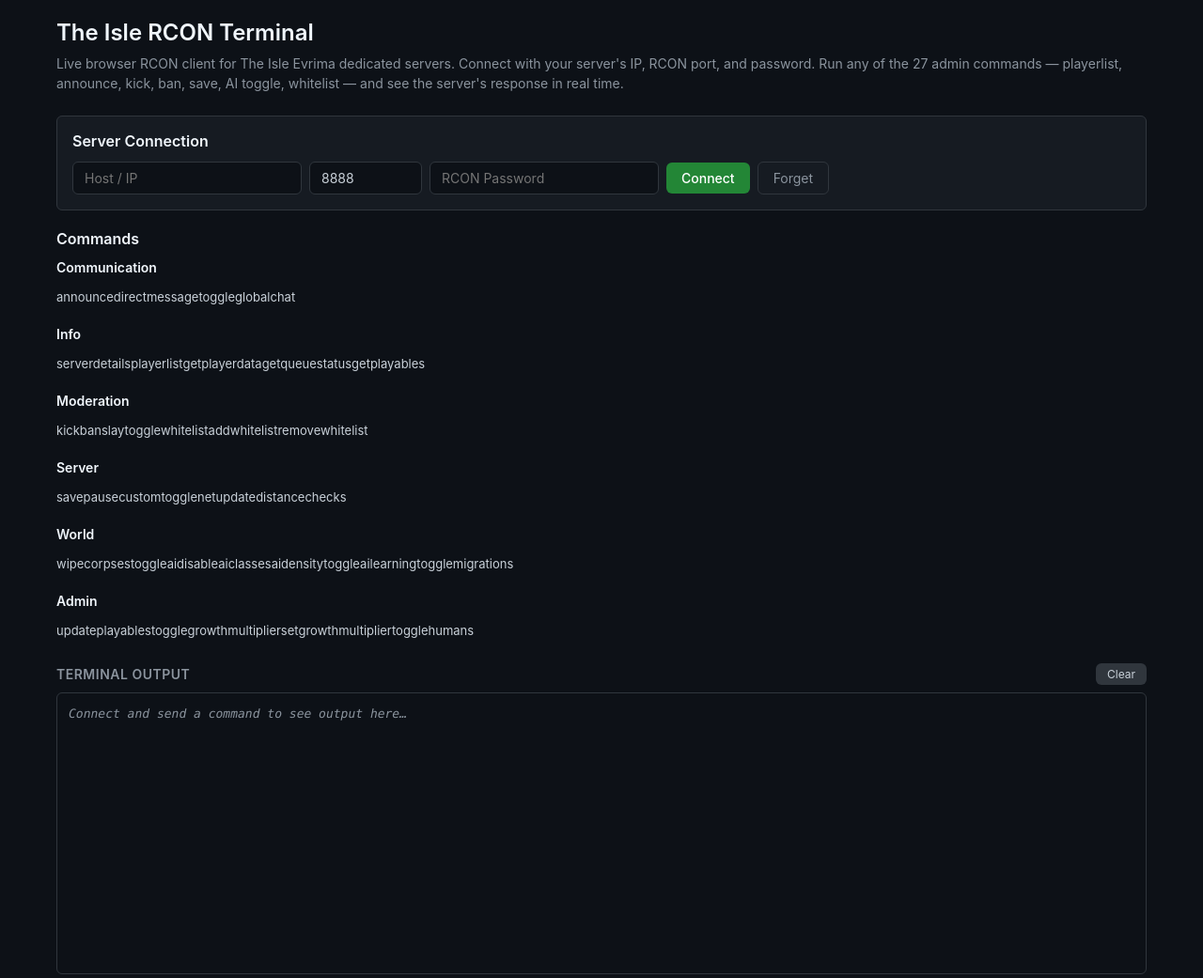
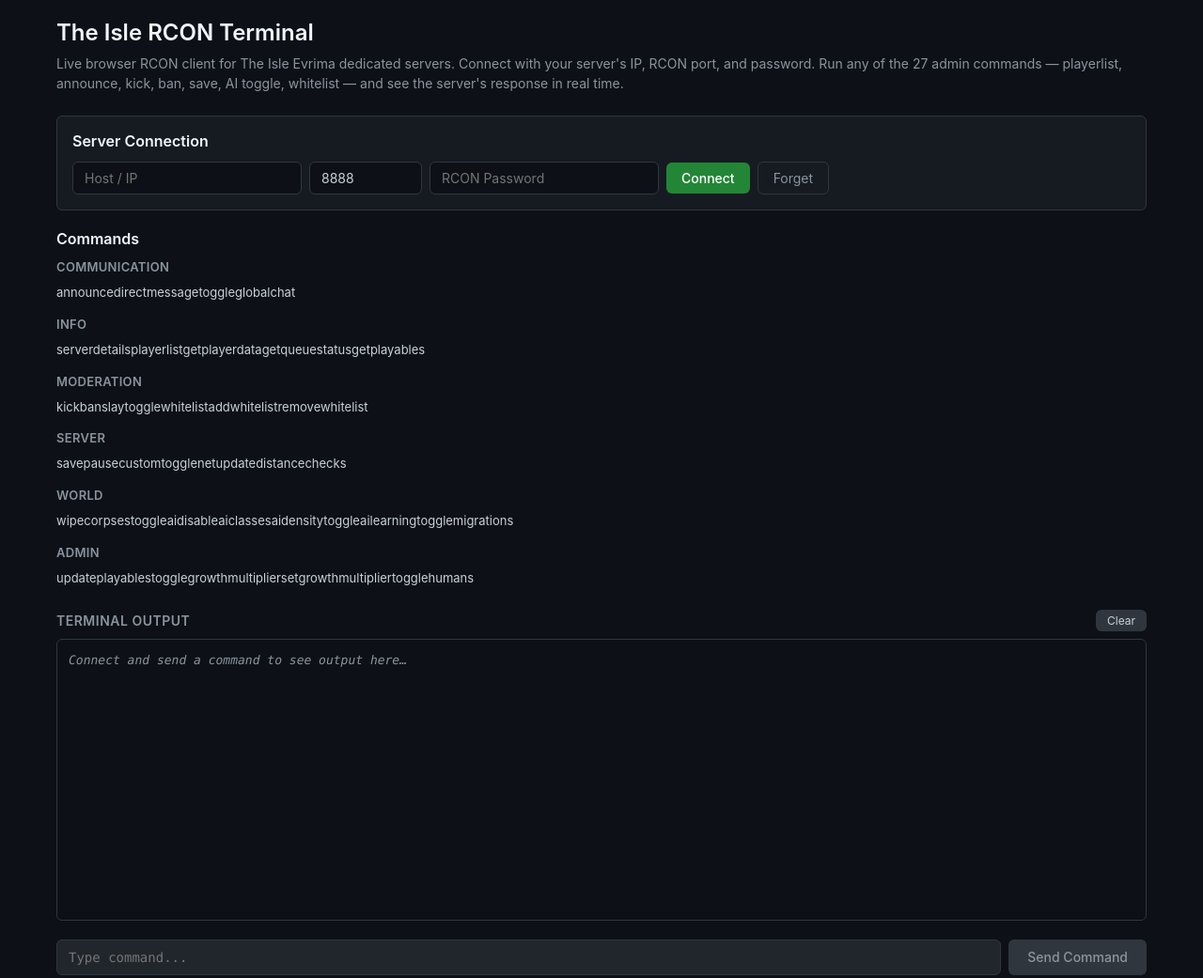
Before and after one commit to Spideypete/Blue-Devine, a website: page src/web/public/index.html in a window 1280 px wide. Shown: the top 1041 px of the page at 94% size. Drawn offline with Linux system fonts and the light colour scheme.

Commit message:
Fix command category styling to match xgamingserver
- Category headings in uppercase with gray color and letter-spacing
- Proper spacing between categories (margin-bottom: 12px)
- Smaller font size (13px) for headings

```diff
--- a/src/web/public/index.html
+++ b/src/web/public/index.html
@@ -110,19 +110,21 @@
     }
 
     .cmd-category {
-      margin-bottom: 16px;
+      margin-bottom: 12px;
     }
 
     .cmd-category h3 {
-      font-size: 14px;
+      font-size: 13px;
       font-weight: 600;
-      color: #f0f6fc;
-      margin-bottom: 6px;
+      color: #8b949e;
+      margin-bottom: 4px;
+      text-transform: uppercase;
+      letter-spacing: 0.3px;
     }
 
     .cmd-list {
-      line-height: 2;
-      margin-bottom: 4px;
+      line-height: 1.8;
+      margin-bottom: 8px;
     }
 
     .cmd-link {
```
